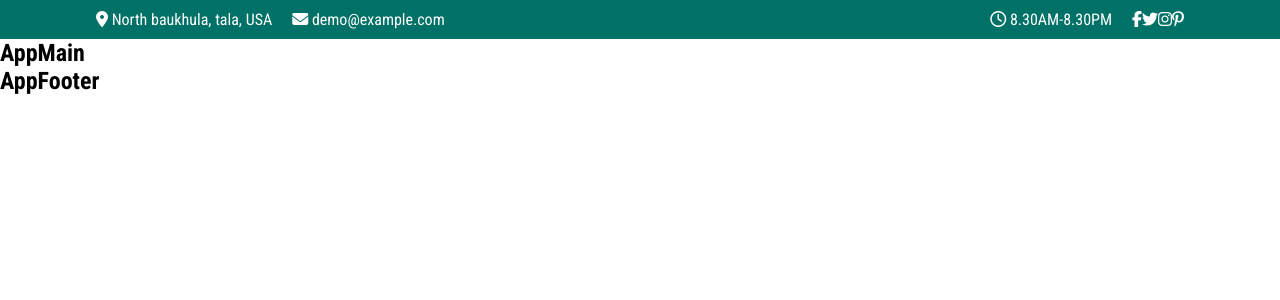
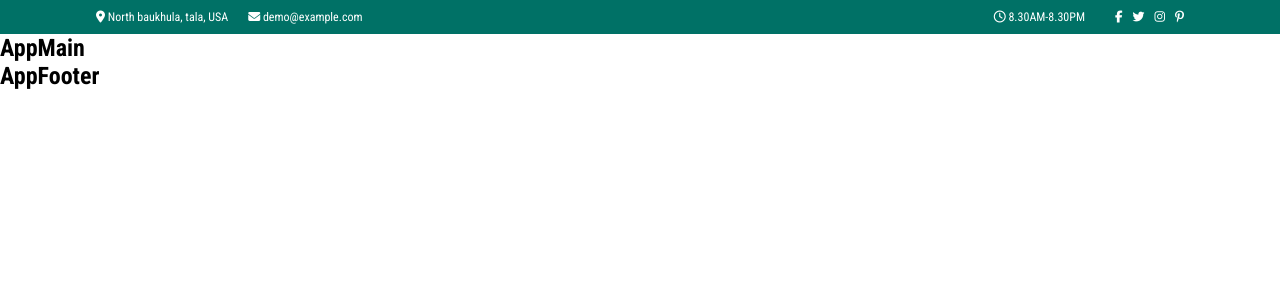
Before and after one commit to federicaarosio/proj-html-vuejs, a Vue app: page / in a window 1280 px wide. Shown: the top 300 px of the page. Built offline with nearby package versions, Linux system fonts and the light colour scheme.

Commit message:
header, info-contacts completed

```diff
--- a/src/components/AppHeader.vue
+++ b/src/components/AppHeader.vue
@@ -51,11 +51,16 @@ export default {
             @include flex(row, space-between, center);
             width: 85%;
             margin: 0 auto;
+            font-size: $font-small;
         }
 
         .header-contacts, .header-hours-socials {
             @include flex(row, space-between, center);
             gap: 20px;
+
+            .fa-brands {
+                margin-left: 10px;
+            }
         }
     }
 
--- a/src/styles/partials/_variables.scss
+++ b/src/styles/partials/_variables.scss
@@ -1,7 +1,9 @@
 // Colors
-
 $white: #ffffff;
 $light-gray: #888888;
 $dark-gray: #333333;
 $main-color: #007166;
 $accent-color: #EF9E03;
+
+// Font-sizes
+$font-small: .75rem;
```
